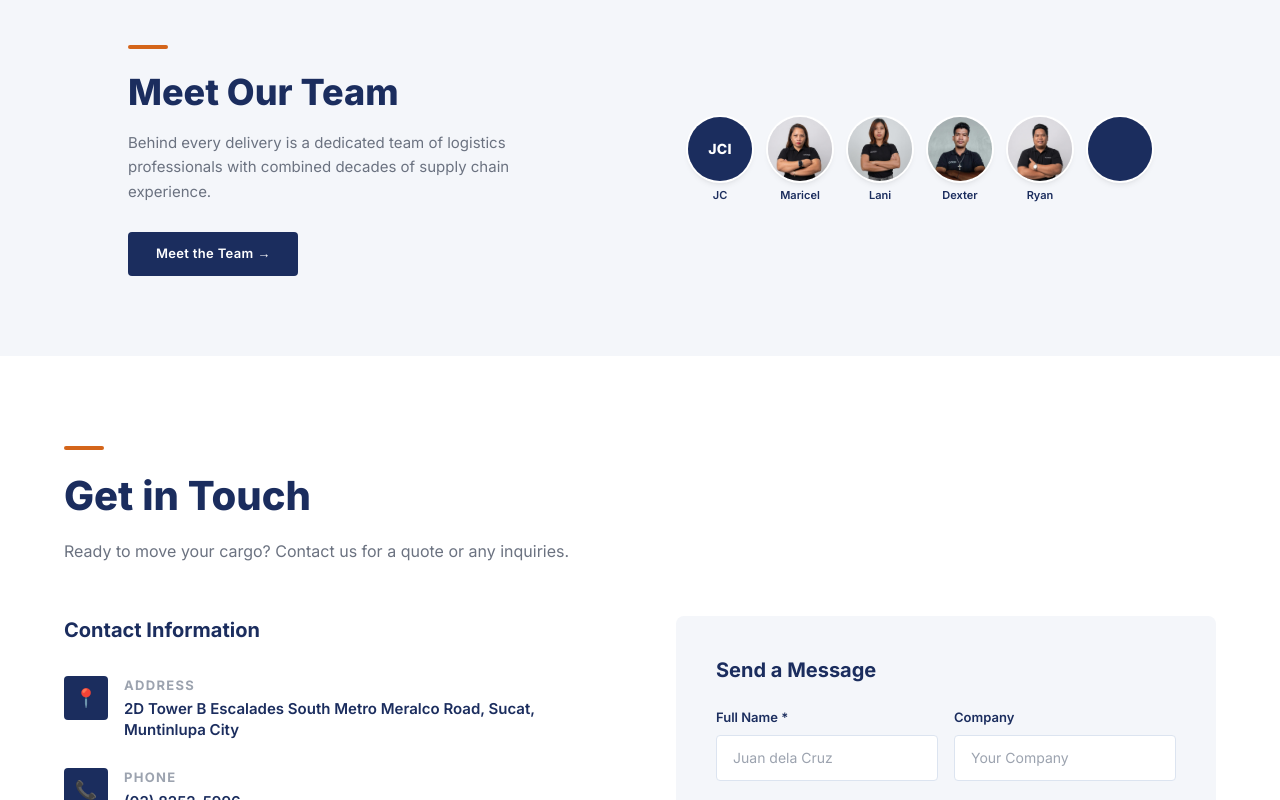
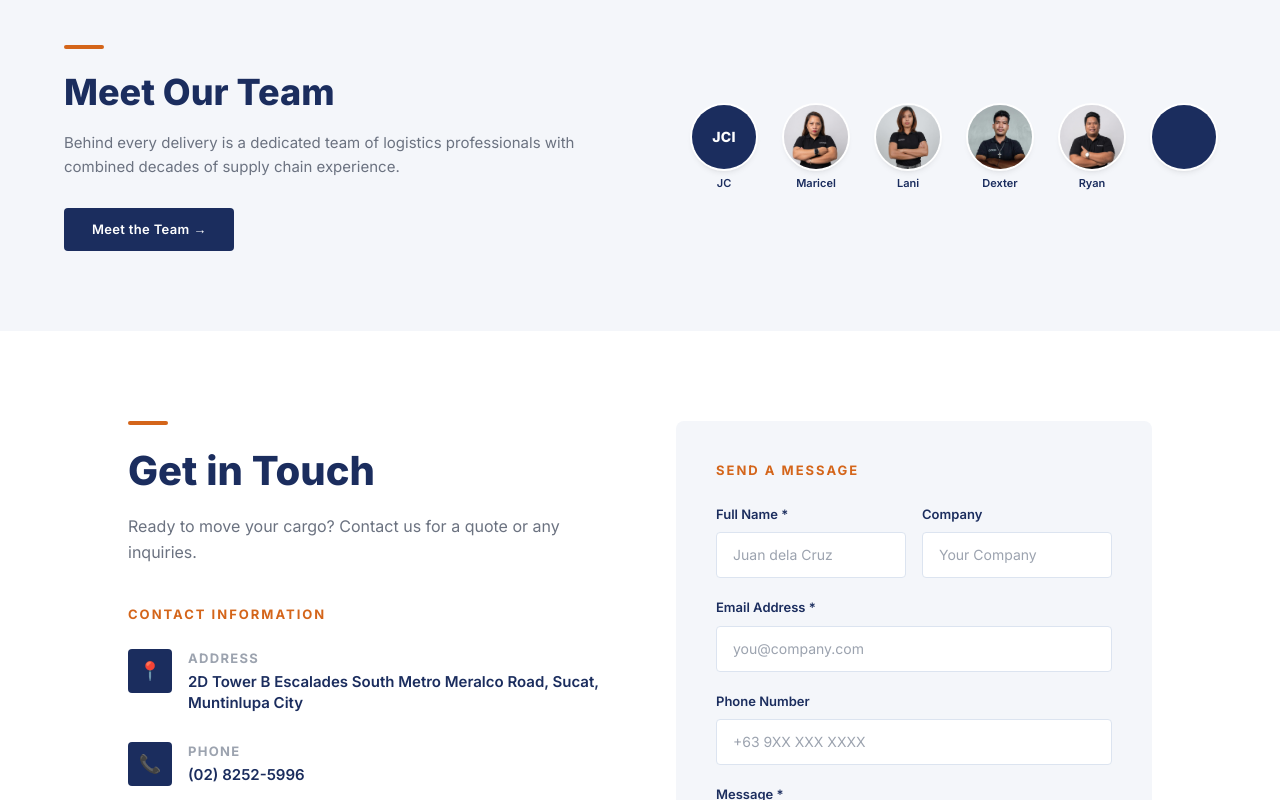
Before and after one commit to joedev11/jcicreed, a Next.js app: page / in a window 1280 px wide. Shown: the part 2640-3440 px from the top of the page. Built offline with nearby package versions, Linux system fonts and the light colour scheme.

Commit message:
add CEO section, improve UI

```diff
--- a/src/app/about/page.jsx
+++ b/src/app/about/page.jsx
@@ -1,5 +1,6 @@
 import Nav from '@/components/Nav';
 import About from '@/components/About';
+import FounderQuote from '@/components/FounderQuote';
 import Team from '@/components/Team';
 import Footer from '@/components/Footer';
 
@@ -15,6 +16,7 @@ export default function AboutPage() {
       <Nav />
       <main className="pt-[68px]">
         <About />
+        <FounderQuote />
         <Team />
       </main>
       <Footer />
--- a/src/components/Contact.jsx
+++ b/src/components/Contact.jsx
@@ -82,20 +82,18 @@ export default function Contact() {
 
   return (
     <section id="contact" className="py-[90px] px-[5%] bg-white">
-      <div className="w-10 h-1 bg-jds-orange rounded mb-4" />
-      <h2 className="text-[clamp(26px,4vw,40px)] font-extrabold text-navy mb-3">
-        Get in Touch
-      </h2>
-      <p className="text-base text-gray-500 leading-relaxed max-w-xl">
-        Ready to move your cargo? Contact us for a quote or any inquiries.
-      </p>
-
-      <div className="grid grid-cols-1 lg:grid-cols-2 gap-[72px] items-start mt-[52px]">
+      <div className="max-w-5xl mx-auto">
+      <div className="grid grid-cols-1 lg:grid-cols-2 gap-[72px] items-start">
         {/* Info */}
         <div>
-          <h3 className="text-xl font-bold text-navy mb-8">
-            Contact Information
-          </h3>
+          <div className="w-10 h-1 bg-jds-orange rounded mb-4" />
+          <h2 className="text-[clamp(26px,4vw,40px)] font-extrabold text-navy mb-3">
+            Get in Touch
+          </h2>
+          <p className="text-base text-gray-500 leading-relaxed mb-10">
+            Ready to move your cargo? Contact us for a quote or any inquiries.
+          </p>
+          <h3 className="text-[13px] font-bold uppercase tracking-[2px] text-jds-orange mb-6">Contact Information</h3>
           {infoItems.map((item) => (
             <div key={item.label} className="flex gap-4 items-start mb-7">
               <div className="shrink-0 w-11 h-11 bg-navy rounded flex items-center justify-center text-lg">
@@ -126,7 +124,7 @@ export default function Contact() {
 
         {/* Form */}
         <div className="bg-jds-gray rounded-lg p-10">
-          <h3 className="text-xl font-bold text-navy mb-6">Send a Message</h3>
+          <h3 className="text-[13px] font-bold uppercase tracking-[2px] text-jds-orange mb-6">Send a Message</h3>
           <form onSubmit={handleSubmit}>
             <div className="grid grid-cols-2 gap-4 mb-5">
               <div>
@@ -223,6 +221,7 @@ export default function Contact() {
           </form>
         </div>
       </div>
+      </div>
     </section>
   );
 }
--- /dev/null
+++ b/src/components/FounderQuote.jsx
@@ -0,0 +1,31 @@
+export default function FounderQuote() {
+  return (
+    <section className="py-[80px] px-[5%] bg-jds-gray">
+      <div className="max-w-4xl mx-auto flex flex-col md:flex-row items-center gap-12">
+
+        {/* Quote */}
+        <div className="flex-1 border-l-4 border-jds-orange pl-8">
+          <p className="text-navy text-[clamp(17px,2.2vw,22px)] font-semibold leading-[1.75] mb-6">
+            &ldquo;We started with one truck and a promise — to never let our clients down.
+            Eight years later, that promise is still the foundation of everything we do.
+            Your mission is not just a job to us. It is our passion.&rdquo;
+          </p>
+          <p className="text-jds-orange font-bold text-[13px] uppercase tracking-[2px]">
+            — JC Ibañez
+          </p>
+          <p className="text-gray-400 text-[12px] mt-0.5 tracking-wide">
+            Founder & CEO, JCICREED Delivery Services
+          </p>
+        </div>
+
+        {/* Photo / Avatar */}
+        <div className="shrink-0 w-36 h-36 rounded-full overflow-hidden ring-4 ring-[#e8edf5]">
+          <div className="w-full h-full bg-navy flex items-center justify-center">
+            <span className="text-white font-extrabold text-2xl tracking-wide">JCI</span>
+          </div>
+        </div>
+
+      </div>
+    </section>
+  );
+}
--- a/src/components/Team.jsx
+++ b/src/components/Team.jsx
@@ -2,7 +2,7 @@ import { teamMembers } from '@/data/content';
 
 export default function Team() {
   return (
-    <section id="team" className="py-[90px] px-[5%] bg-jds-gray">
+    <section id="team" className="py-[90px] px-[5%] bg-white">
       <div className="w-10 h-1 bg-jds-orange rounded mb-4" />
       <h2 className="text-[clamp(26px,4vw,40px)] font-extrabold text-navy mb-3">Meet Our Team</h2>
       <p className="text-base text-gray-400 leading-relaxed max-w-xl mb-[60px]">
--- a/src/components/TeamTeaser.jsx
+++ b/src/components/TeamTeaser.jsx
@@ -1,19 +1,18 @@
-import { teamMembers } from '@/data/content';
+import { teamMembers } from "@/data/content";
 
 export default function TeamTeaser() {
   return (
     <section className="py-[80px] px-[5%] bg-jds-gray">
-      <div className="max-w-5xl mx-auto flex flex-col md:flex-row items-center gap-12">
-
+      <div className="max-w-7xl mx-auto flex flex-col md:flex-row items-center gap-12">
         {/* Text */}
         <div className="flex-1 min-w-0">
           <div className="w-10 h-1 bg-jds-orange rounded mb-4" />
           <h2 className="text-[clamp(24px,3.5vw,36px)] font-extrabold text-navy mb-3">
             Meet Our Team
           </h2>
-          <p className="text-gray-500 text-[15px] leading-relaxed mb-7 max-w-md">
-            Behind every delivery is a dedicated team of logistics professionals with
-            combined decades of supply chain experience.
+          <p className="text-gray-500 text-[15px] leading-relaxed mb-7">
+            Behind every delivery is a dedicated team of logistics professionals
+            with combined decades of supply chain experience.
           </p>
           <a
             href="/about#team"
@@ -24,7 +23,7 @@ export default function TeamTeaser() {
         </div>
 
         {/* Avatar row */}
-        <div className="flex gap-4 flex-wrap justify-center">
+        <div className="flex-1 flex gap-7 flex-wrap justify-end">
           {teamMembers.map((member) => (
             <div key={member.name} className="flex flex-col items-center gap-2">
               <div className="w-16 h-16 rounded-full overflow-hidden shadow-md ring-2 ring-white">
@@ -43,12 +42,11 @@ export default function TeamTeaser() {
                 )}
               </div>
               <p className="text-[11px] font-semibold text-navy text-center leading-tight max-w-[64px]">
-                {member.name.split(' ')[0]}
+                {member.name.split(" ")[0]}
               </p>
             </div>
           ))}
         </div>
-
       </div>
     </section>
   );
```
